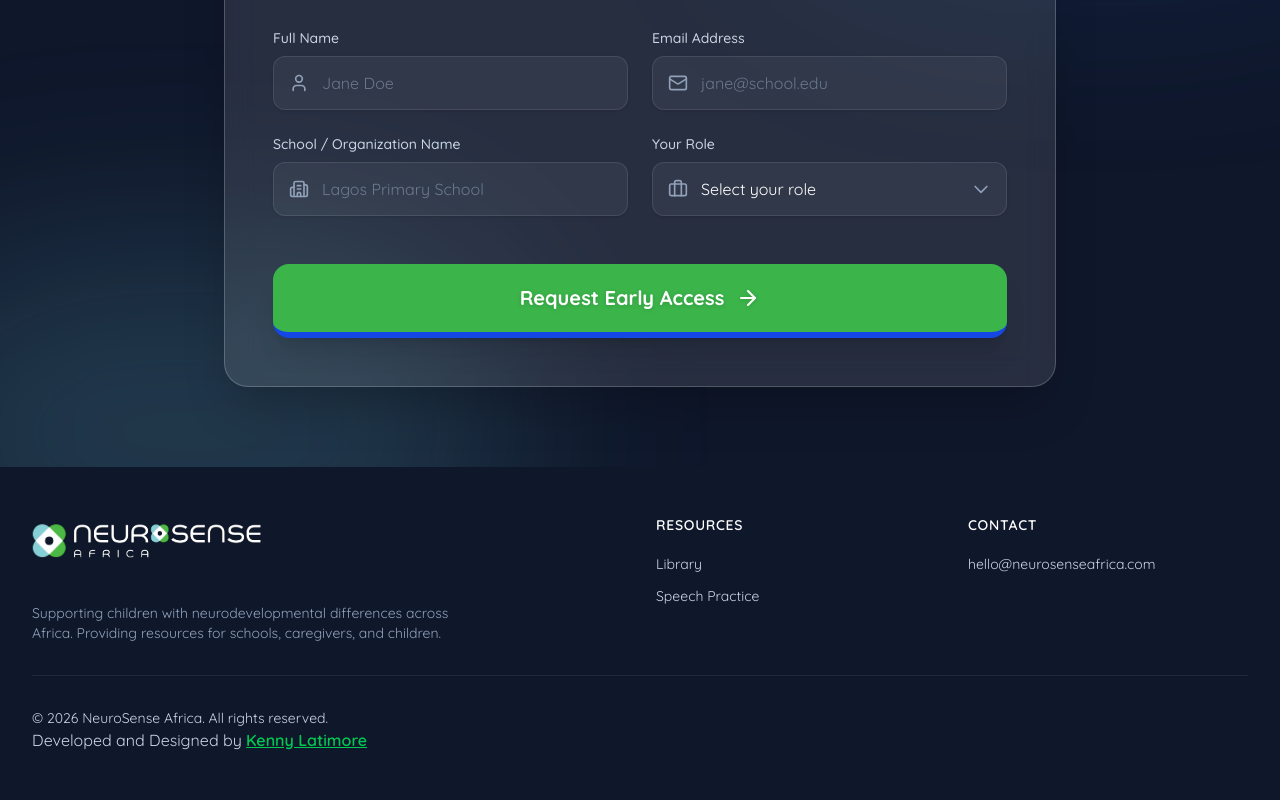
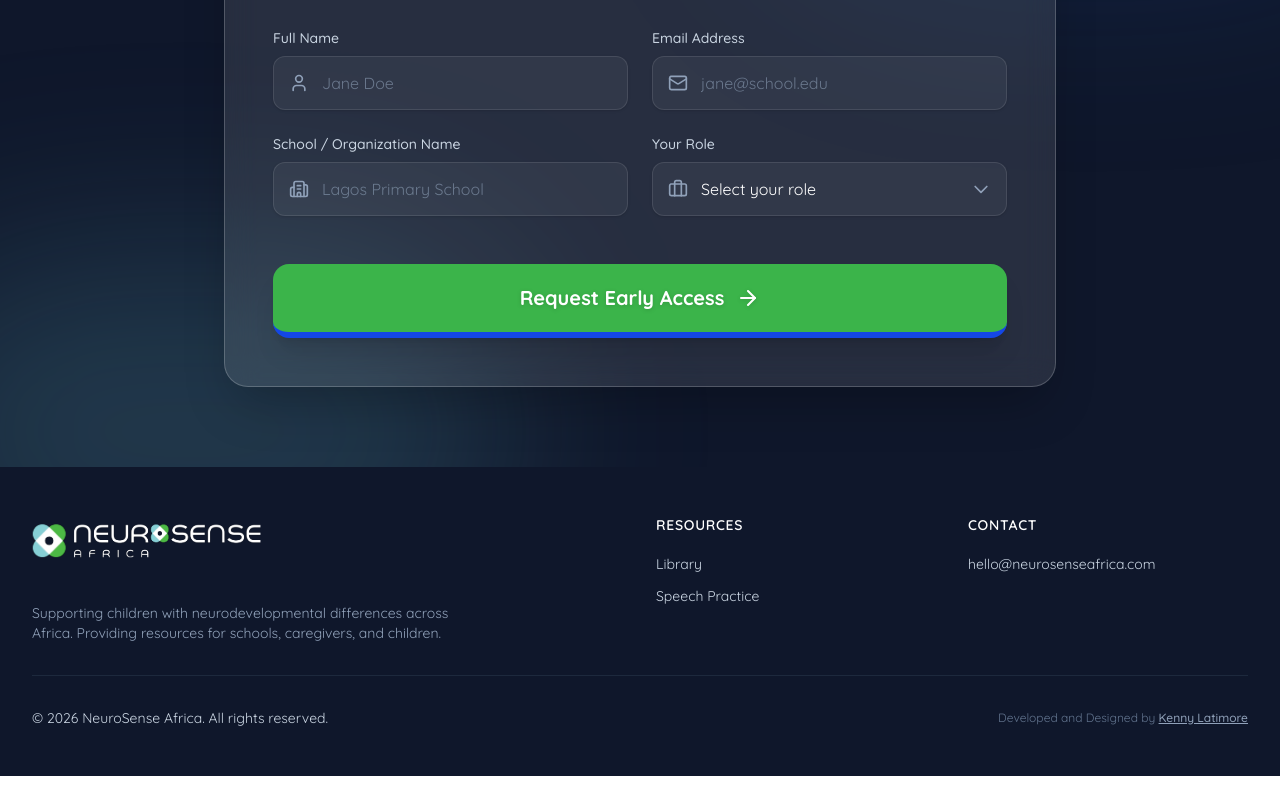
Before and after one commit to Kennysaruni/NeuroSense, a React (Vite) app: page / in a window 1280 px wide. Shown: the part 1744-2544 px from the top of the page. After the commit the page ends 2520 px from the top, so only its background shows below. Built offline with nearby package versions, Linux system fonts and the light colour scheme.

Commit message:
Solved text issue

```diff
--- a/src/components/Footer.tsx
+++ b/src/components/Footer.tsx
@@ -33,11 +33,19 @@ export default function Footer() {
             </ul>
           </div>
         </div>
-        <div className="mt-8 pt-8 border-t border-slate-800 text-sm text-center md:text-left flex flex-col md:flex-row justify-between items-center">
+        <div className="mt-8 pt-8 border-t border-slate-800 text-sm text-center md:text-left flex flex-col md:flex-row justify-between items-center gap-4">
           <p>&copy; {new Date().getFullYear()} NeuroSense Africa. All rights reserved.</p>
-        </div>
-        <div>
-          <p>Developed and Designed by <a href="https://latimore.vercel.app" className='font-semibold underline text-green-500'>Kenny Latimore</a></p>
+          <p className="text-xs text-slate-500">
+            Developed and Designed by{' '}
+            <a
+              href="https://latimore.vercel.app"
+              target="_blank"
+              rel="noopener noreferrer"
+              className="font-medium underline text-slate-400 hover:text-green-500 transition-colors"
+            >
+              Kenny Latimore
+            </a>
+          </p>
         </div>
       </div>
     </footer>
```
